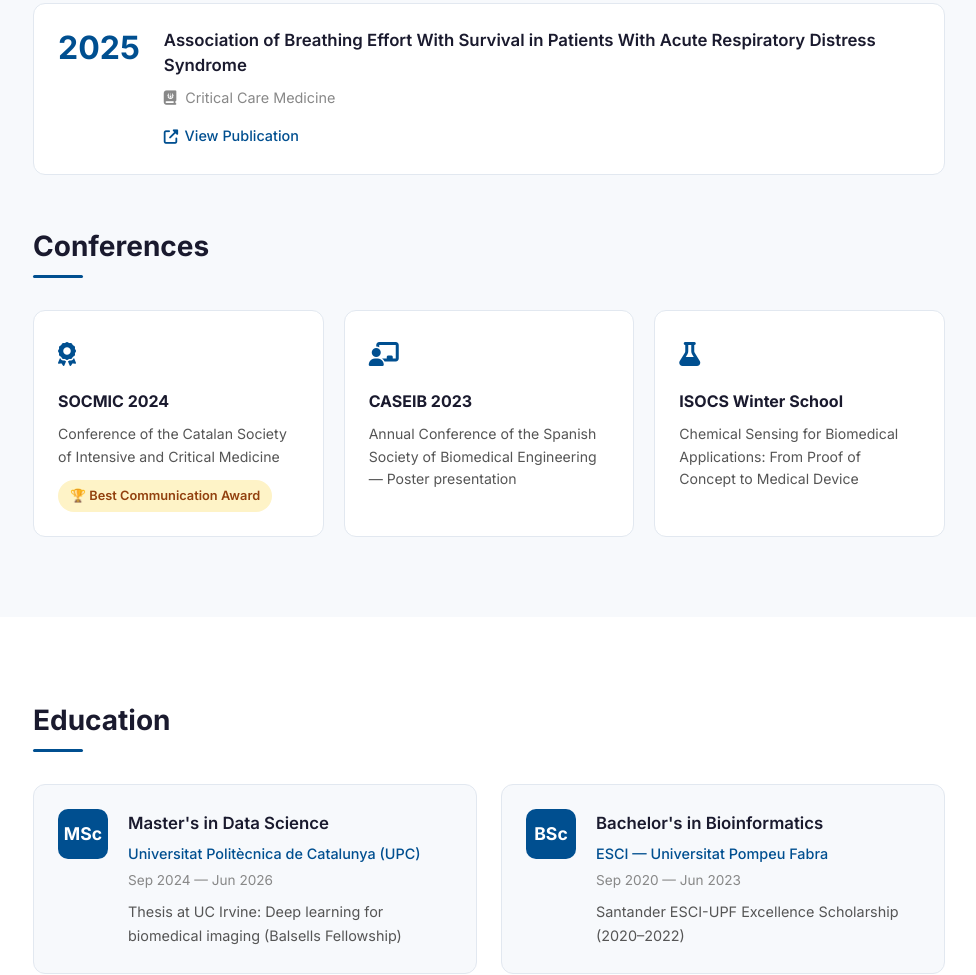
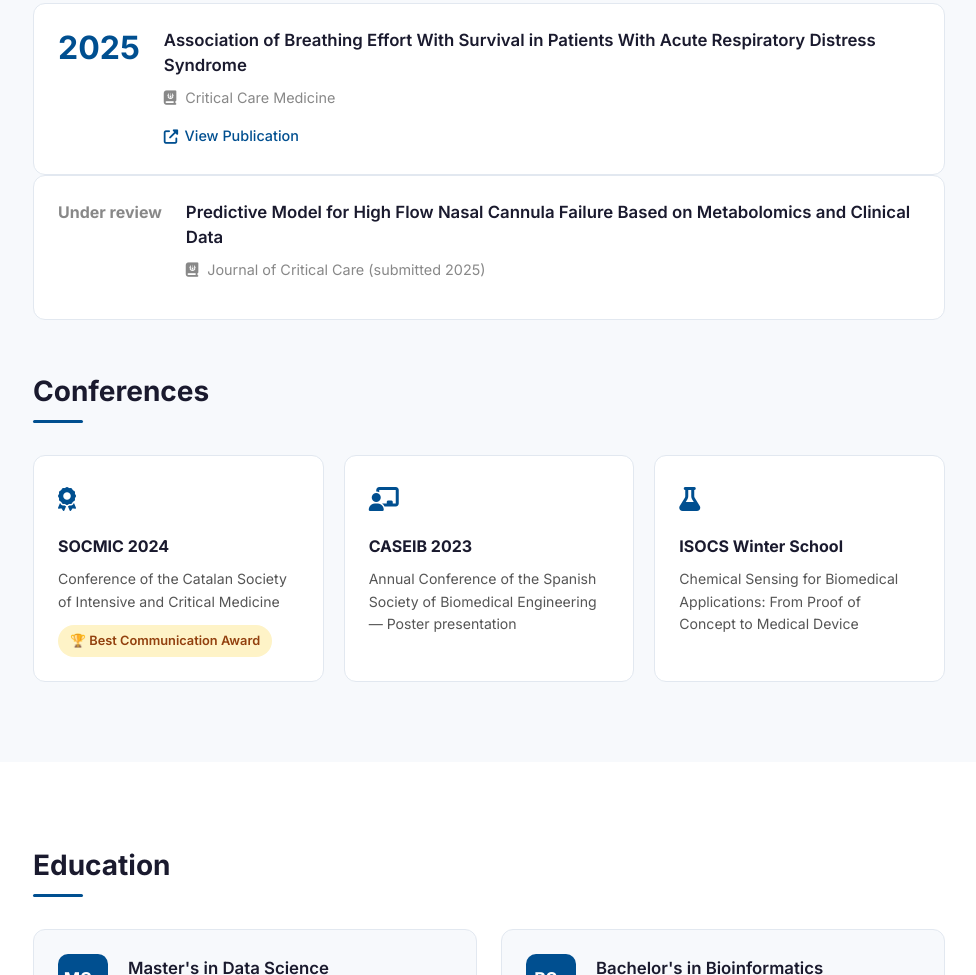
Before and after one commit to evamartin1240/evamartin1240.github.io, a plain HTML site: page index.html in a window 1280 px wide. Shown: the part 2118-3093 px from the top of the page, without its empty margins (151-1127 px from the left). Drawn offline with Linux system fonts and the light colour scheme.

Commit message:
Add under-review publication + update CV PDF

```diff
--- a/index.html
+++ b/index.html
@@ -148,7 +148,14 @@
                         </a>
                     </div>
                 </div>
-            </div>
+                <div class="publication-card">
+                    <div class="publication-year" style="font-size: 1rem; color: var(--text-muted);">Under review</div>
+                    <div class="publication-info">
+                        <h3>Predictive Model for High Flow Nasal Cannula Failure Based on Metabolomics and Clinical Data</h3>
+                        <p class="publication-journal"><i class="fas fa-journal-whills"></i> Journal of Critical Care (submitted 2025)</p>
+                    </div>
+                </div>
+                            </div>
 
             <h2 class="section-title" style="margin-top: 3rem;">Conferences</h2>
             <div class="conferences-grid">
```
Also changed, not shown: 1 other file.
